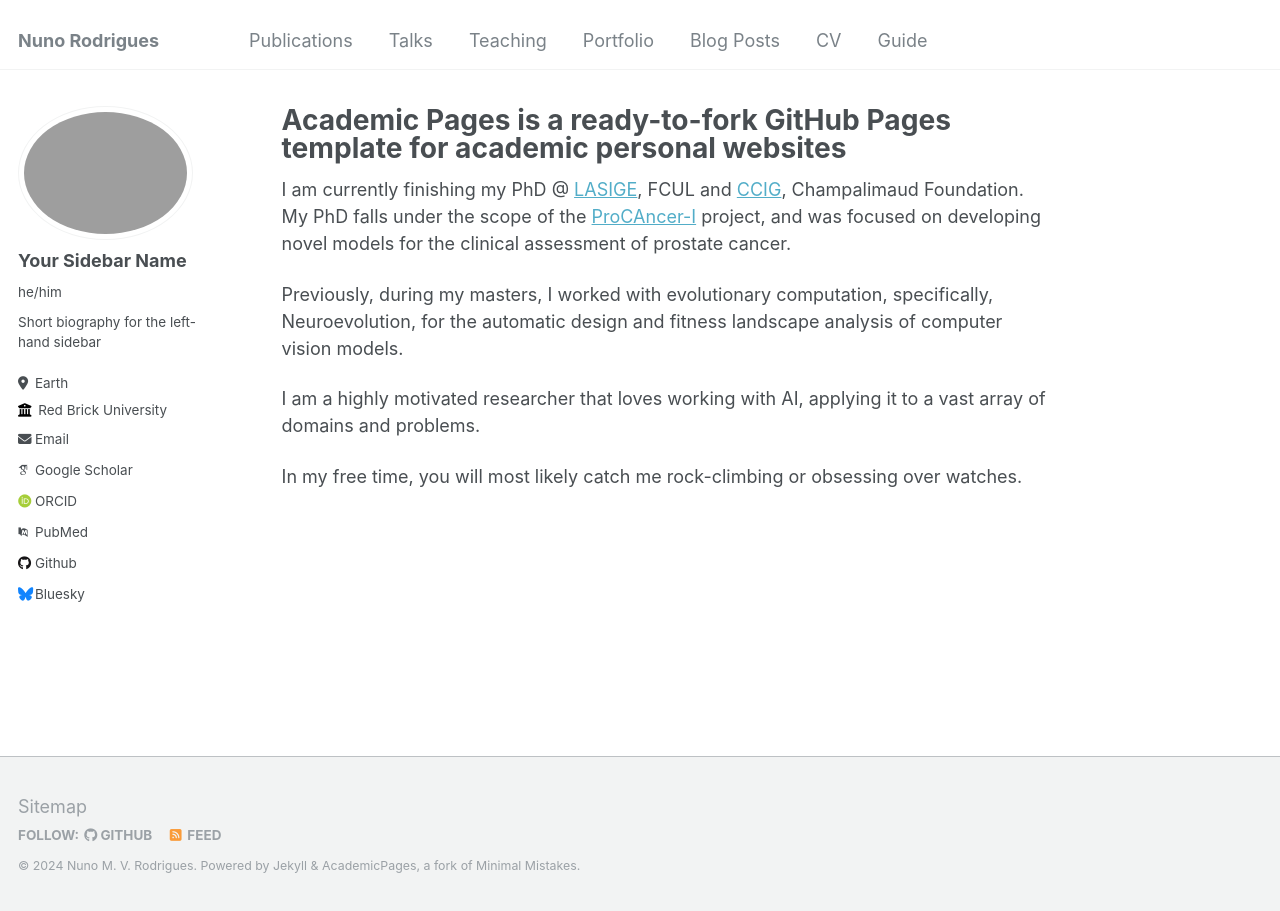
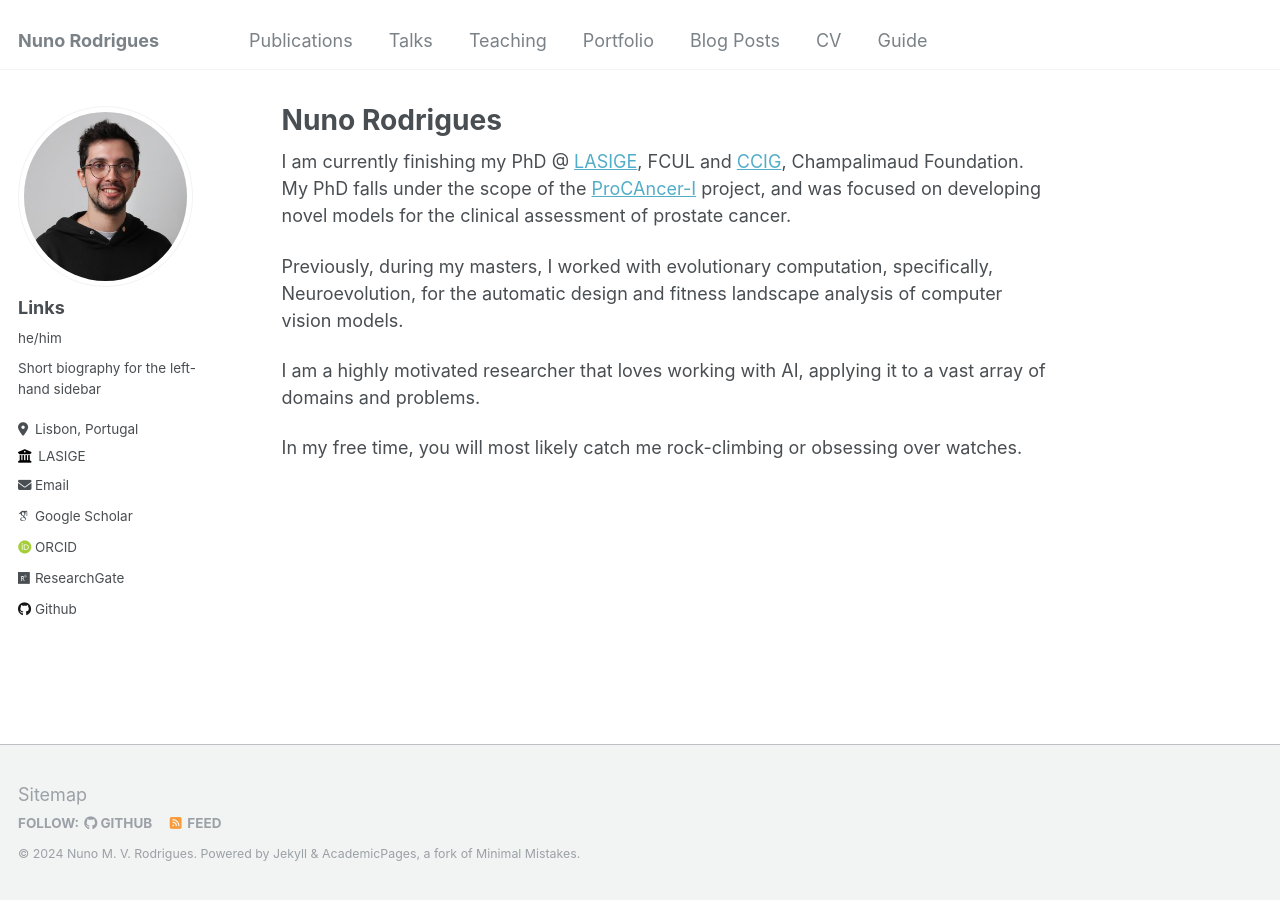
Before and after one commit to NMVRodrigues/NMVRodrigues.github.io, a Jekyll site: the page built from _pages/about.md, in a window 1280 px wide. Built offline with Jekyll 4.4.1, drawn with Linux system fonts in a browser that asks for light colours; some web fonts are replaced.

Commit message:
fixing image and socials

```diff
--- a/_config.yml
+++ b/_config.yml
@@ -21,23 +21,23 @@ repository               : "nmvrodrigues.github.io"
 #               Additional customization can be done by editing /_includes/author-html
 author:
   # Biographic information
-  avatar           : ""
-  name             : "Your Sidebar Name"
+  avatar           : "pfp.png"
+  name             : "Links"
   pronouns         : "he/him"
   bio              : "Short biography for the left-hand sidebar"
-  location         : "Earth"
-  employer         : "Red Brick University"
+  location         : "Lisbon, Portugal"
+  employer         : "LASIGE"
   uri              : # URL
-  email            : "none@example.org"
+  email            : "nuno.mvrodrigues1@gmail.com"
 
   # Academic websites
   arxiv            : # URL - Update with the correct link to your profile
-  googlescholar    : "https://scholar.google.com/citations?user=PS_CX0AAAAAJ"
+  googlescholar    : "https://scholar.google.pt/citations?user=Bo0AfbkAAAAJ&hl=en#"
   impactstory      : # URL
-  orcid            : "http://orcid.org/yourorcidurl"
+  orcid            : "http://orcid.org/my-orcid?orcid=0000-0001-5312-8276"
   semantic         : # URL
-  pubmed           : "https://www.ncbi.nlm.nih.gov/pubmed/?term=john+snow"
-  researchgate     : # URL
+  pubmed           : #
+  researchgate     : "https://www.researchgate.net/profile/Nuno-Rodrigues-20"
 
   # Repositories and software development
   bitbucket        : # Username - Update with your username on the site
@@ -48,7 +48,7 @@ author:
   stackoverflow    : # User number or user number and name (i.e., use "1" or "1/jeff-atwood")
 
   # Social media
-  bluesky          : "bsky.app" # Replace this with you Bluesky username
+  bluesky          : #"bsky.app" # Replace this with you Bluesky username
   facebook         : # Username
   flickr           : # Username
   foursquare       : # Username
--- a/_pages/about.md
+++ b/_pages/about.md
@@ -1,6 +1,6 @@
 ---
 permalink: /
-title: "Academic Pages is a ready-to-fork GitHub Pages template for academic personal websites"
+title: "Nuno Rodrigues"
 author_profile: true
 redirect_from:
   - /about/
```
